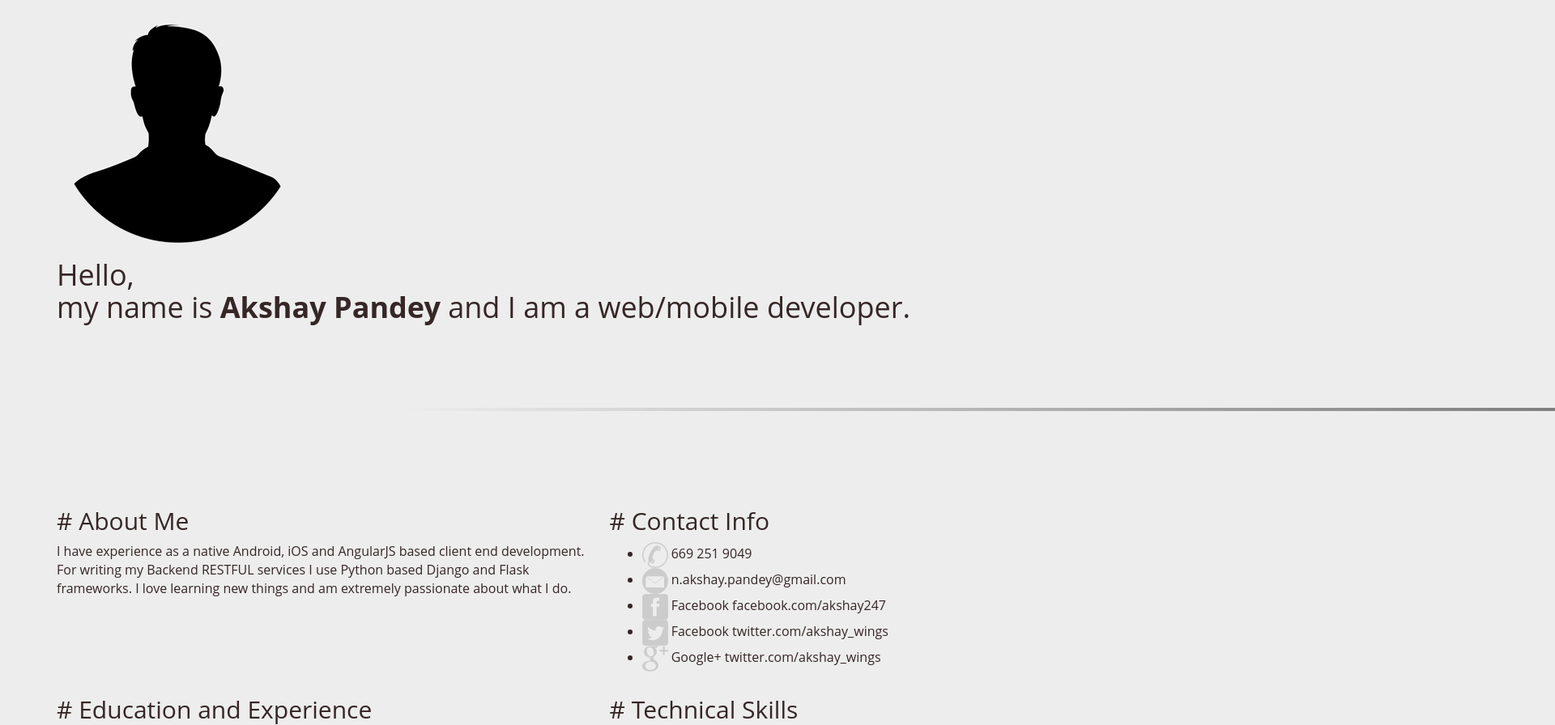
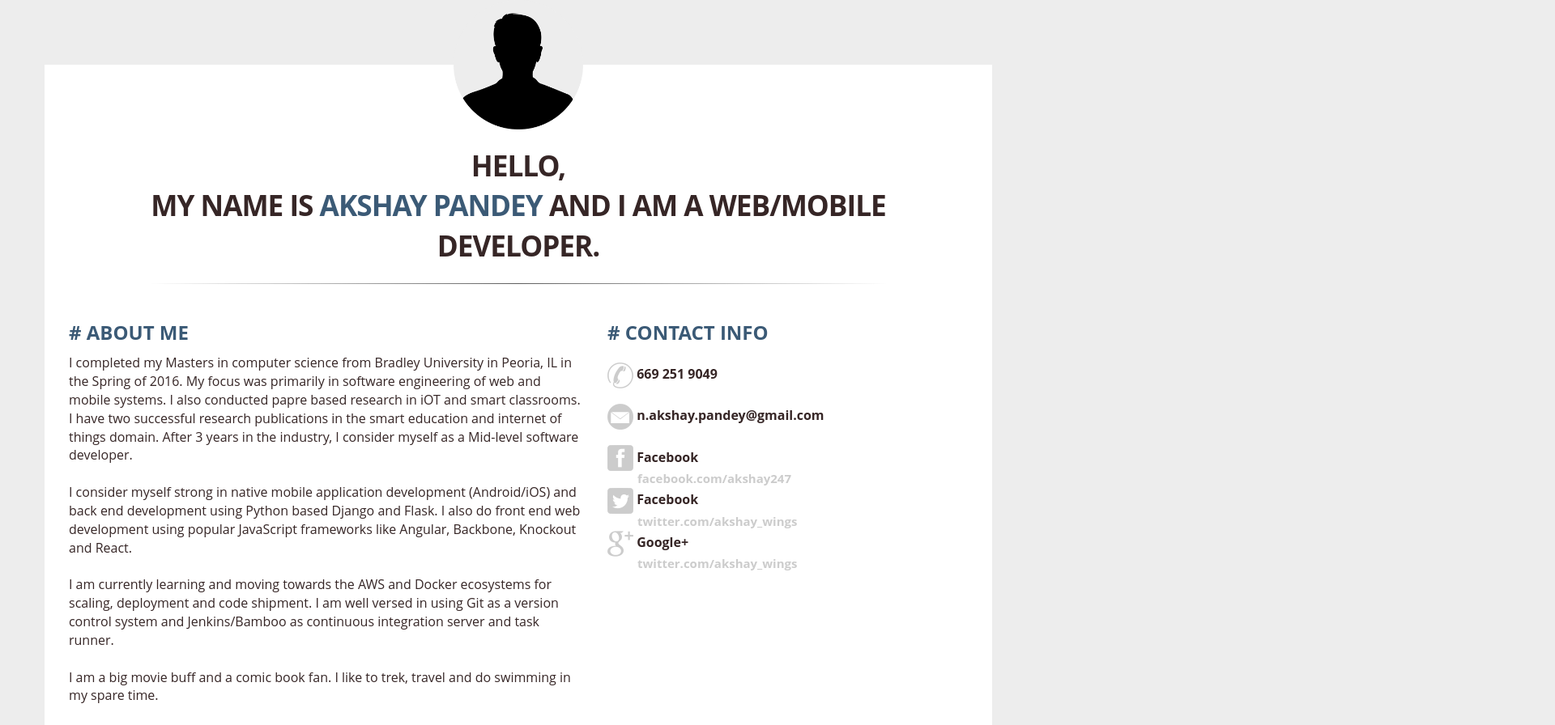
Before and after one commit to QuickChangeSpidey/scss_resume_demo, a plain HTML site: page index.html in a window 1280 px wide. Shown: the top 896 px of the page at 81% size, 1920 px wide, since content can reach past the window. Drawn offline with nearby package versions, Linux system fonts and the light colour scheme.

Commit message:
scss completed and page ready

```diff
--- a/index.html
+++ b/index.html
@@ -15,7 +15,7 @@
 
   </head>
   <body>
-   <div class ="container">
+   <div class ="container container-main">
       <section>
               <img src="img/person.png" class="profile-img">
           <header>
@@ -25,8 +25,9 @@
           <div class ="row">
               <div class= "col-md-7">
                   <h2># About Me</h2>
-                  <p>I have experience as a native Android, iOS and AngularJS based client end development. For writing
-                  my Backend RESTFUL services I use Python based Django and Flask frameworks. I love learning new things and am extremely passionate about what I do. </p>
+                  <p>I completed my Masters in computer science from Bradley University in Peoria, IL in the Spring of 2016. My focus was primarily in
+                  software engineering of web and mobile systems. I also conducted papre based research in iOT and smart classrooms. I have two successful research
+                  publications in the smart education and internet of things domain. After 3 years in the industry, I consider myself as a Mid-level software developer. <br><br>I consider myself strong in native mobile application development (Android/iOS) and back end development using Python based Django and Flask. I also do front end web development using popular JavaScript frameworks like Angular, Backbone, Knockout and React. <br><br>I am currently learning and moving towards the AWS and Docker ecosystems for scaling, deployment and code shipment. I am well versed in using Git as a version control system and Jenkins/Bamboo as continuous integration server and task runner. <br><br> I am a big movie buff and a comic book fan. I like to trek, travel and do swimming in my spare time. </p>
               </div>
               <div class ="col-md-5">
                   <h2># Contact Info</h2>
@@ -42,6 +43,7 @@
           <div class ="row">
               <div class="col-md-7">
                   <h2># Education and Experience</h2>
+
                   <div class="media">
                           <div class="media-left">
                            2007 - 2011
@@ -73,7 +75,7 @@
 
                   <div class="media">
                           <div class="media-left">
-                           May 2015 - Oct 2015
+                           2015 - 2015
                           </div>
                           <div class="media-body">
                             <h4 class="media-heading">Illinois Mutual Insurance</h4>
@@ -83,7 +85,7 @@
 
                   <div class="media">
                           <div class="media-left">
-                           Nov 2015 - April 2016
+                            2015 - 2016
                           </div>
                           <div class="media-body">
                             <h4 class="media-heading">McKesson Healthcare</h4>
@@ -93,7 +95,7 @@
 
                      <div class="media">
                           <div class="media-left">
-                           May 2016 - May 2017
+                          2016 - 2017
                           </div>
                           <div class="media-body">
                             <h4 class="media-heading">Lemonaid Healthcare</h4>
@@ -103,7 +105,7 @@
 
                    <div class="media">
                           <div class="media-left">
-                           Jun 2017 - current
+                           2017 - 2017
                           </div>
                           <div class="media-body">
                             <h4 class="media-heading">Vulcan Materials company</h4>
@@ -204,6 +206,9 @@
                       <li><img src="img/work2.png"></li>
                       <li><img src="img/work3.png"></li>
                       <li><img src="img/work4.png"></li>
+                      <li><img src="img/work1.png"></li>
+                      <li><img src="img/work2.png"></li>
+                      <li><img src="img/work3.png"></li>
                   </ul>
               </div>
           </div>
--- a/scss/style.scss
+++ b/scss/style.scss
@@ -12,3 +12,105 @@ body{
     background: $background-color;
     font-size:$font;
 }
+
+.primary, strong, h2{
+
+    color: $primary-color;
+
+}
+
+.container-main{
+
+    background: #ffff;
+    margin-top:80px;
+    padding:0 30px 30px 30px;
+}
+
+header{
+    min-height: 100px;
+    overflow: auto;
+}
+
+header h1{
+    margin: 0;
+    padding: 20px 0 0 0 ;
+    font-size: 2.2em;
+    font-weight: 700;
+    text-transform: uppercase;
+    letter-spacing: -1px;
+    text-align: center;
+    line-height: 1.4em;
+
+}
+
+.profile-img{
+    width: 160px;
+    display:block;
+    margin: auto;
+    margin-top: -80px;
+}
+
+.line{
+    max-width: 100%;
+
+}
+
+h2{
+    font-weight: 700;
+    text-transform: uppercase;
+    line-height: 1.4em;
+    font-size: 1.5em;
+}
+
+.contact-list{
+    padding: 0;
+    margin: 0;
+}
+
+.contact-list li{
+    list-style:none;
+    font-weight:bold;
+    line-height: 3.2em;
+
+}
+
+.contact-list span{
+    display: block;
+    margin: 0;
+    padding:0;
+    line-height: 0.1em;
+    margin-left: 37px;
+    font-size: 15px;
+    color:#ccc;
+}
+
+.row{
+    margin-bottom:20px;
+
+}
+
+.media{
+    background: #ccc;
+    padding: 10px;
+
+}
+
+.media-left{
+    width: 18%;
+}
+
+
+.work-list li{
+    list-style: none;
+    float:none;
+    padding: 0 20px 0 20px;
+    margin-bottom: 20px;
+}
+
+footer{
+    background-color: $primary-color;
+    color:#fff;
+    text-align: center;
+    padding-top: 20px;
+    padding-bottom: 20px;
+}
```
Also changed, not shown: css/style.css.
